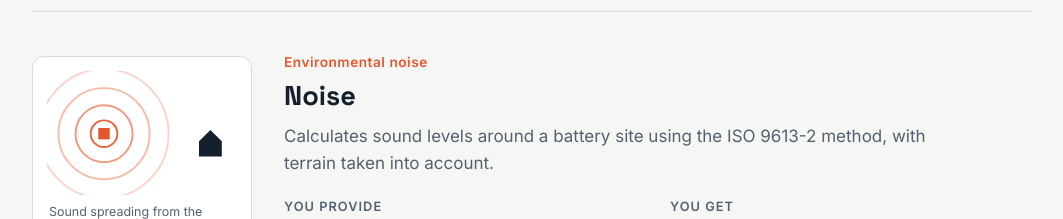
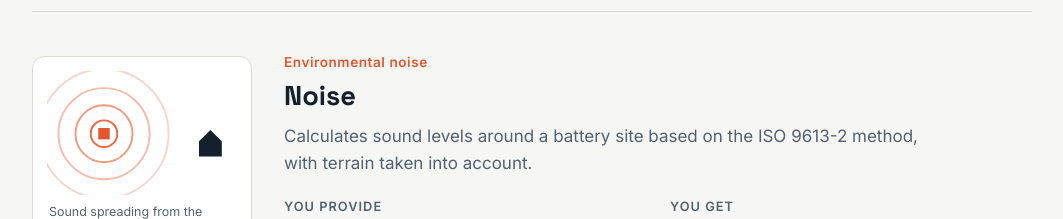
Before and after one commit to bouncyenergy/bouncy-tools, a plain HTML site: page index.html in a window 1280 px wide. Shown: the part 2240-2459 px from the top of the page, without its empty margins (108-1171 px from the left). Drawn offline with Linux system fonts and the light colour scheme.

Commit message:
Update description of sound level calculation

```diff
--- a/index.html
+++ b/index.html
@@ -239,7 +239,7 @@ section.tool:last-of-type { border-bottom: 0; }
   <div>
     <p class="tag">Environmental noise</p>
     <h2>Noise</h2>
-    <p class="what">Calculates sound levels around a battery site using the ISO 9613-2 method, with terrain taken into account.</p>
+    <p class="what">Calculates sound levels around a battery site based on the ISO 9613-2 method, with terrain taken into account.</p>
     <div class="cols">
       <div>
         <h3>You provide</h3>
```
